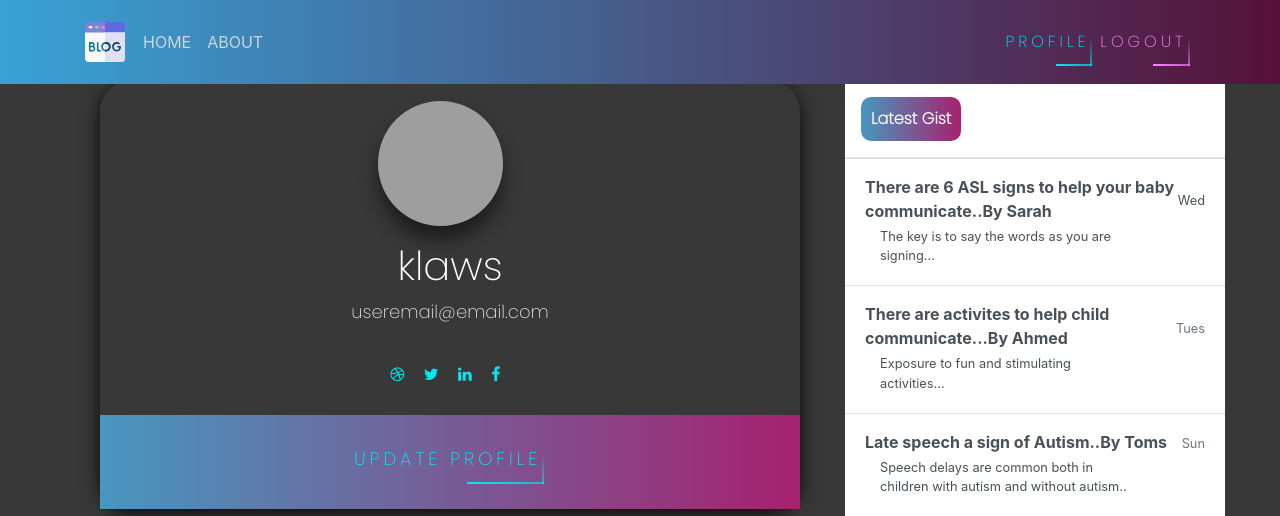
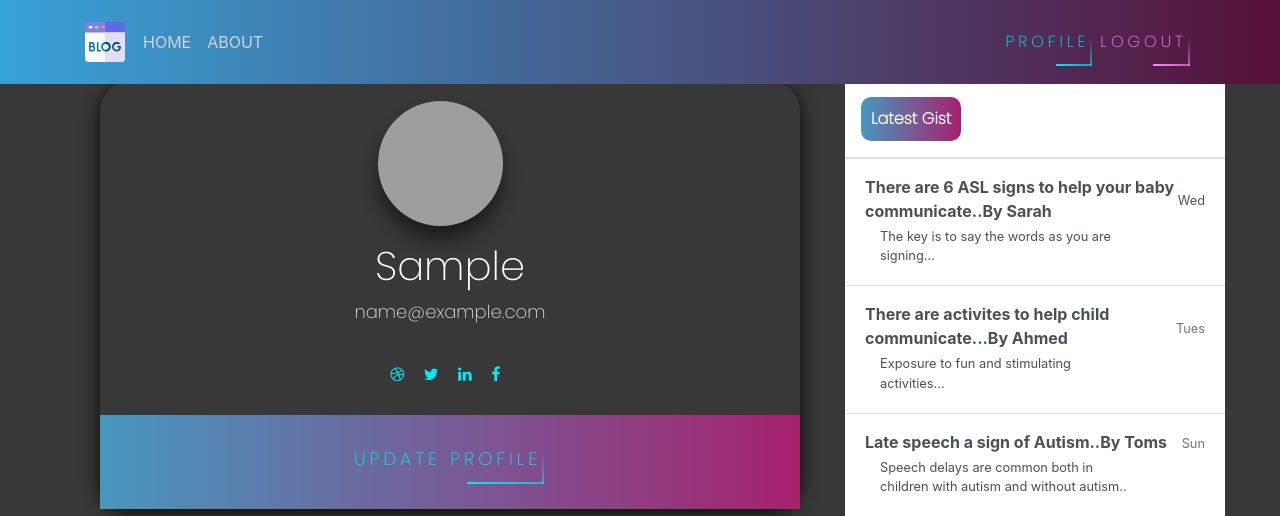
Before and after one commit to Menna-Shamloul/Django_speechblog, a Django app: page /profile/ in a window 1280 px wide. Shown: the top 516 px of the page. Run offline with Django 4.2, Linux system fonts and the light colour scheme; the visitor is signed in with stand-in values (Sample User, id 1); some libraries are stand-ins or nearby versions; grey boxes are pictures that could not be loaded.

Commit message:
add user emailand name in profile

```diff
--- a/users/templates/users/profile.html
+++ b/users/templates/users/profile.html
@@ -9,8 +9,8 @@
          <!-- <img src="img.jpg" alt="John" style="width:100%"> -->
       <div class="m-b-25"> <img class="rounded-circle account-img" id="profile-img" src="https://i.pinimg.com/originals/78/72/de/7872deca1e01b799afc96493c5b25fa2.png" class="img-radius" alt="User-Profile-Image"> </div>
 
-      <h1 id="profile-h1">klaws</h1>
-      <p class="title">useremail@email.com</p>
+      <h1 id="profile-h1">{{user.username|title}}</h1>
+      <p class="title">{{user.email}}</p>
        <!-- <p>My Social Live  Below</p> -->
        <a href="#" id="auth-links"><i class="fa fa-dribbble"></i></a>
        <a href="#" id="auth-links"><i class="fa fa-twitter"></i></a>
```
